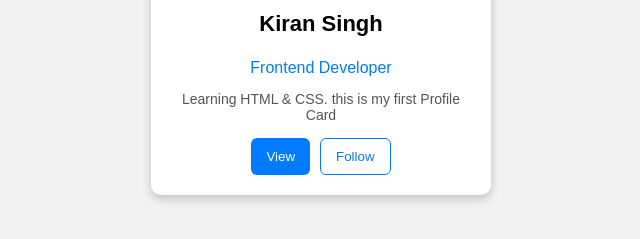
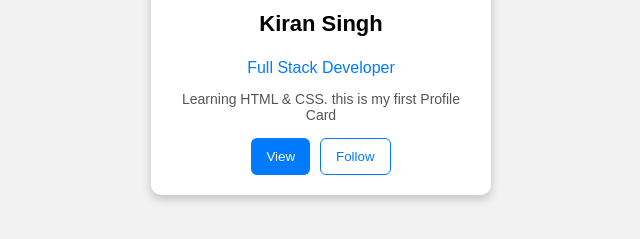
Before and after one commit to kirancodes22/profile-card-project, a plain HTML site: page index.html in a window 1280 px wide. Shown: the part 464-703 px from the top of the page, 319-959 px from the left. Drawn offline with Linux system fonts and the light colour scheme.

Commit message:
Update index.html

```diff
--- a/index.html
+++ b/index.html
@@ -12,7 +12,7 @@
 
         <img src="image.png" alt="Profile Photo">
         <p class="name">Kiran Singh</p>
-        <p class="role">Frontend Developer</p>
+        <p class="role">Full Stack Developer</p>
         <p class="bio">Learning HTML & CSS. this is my first Profile Card</p>
 
 
```
